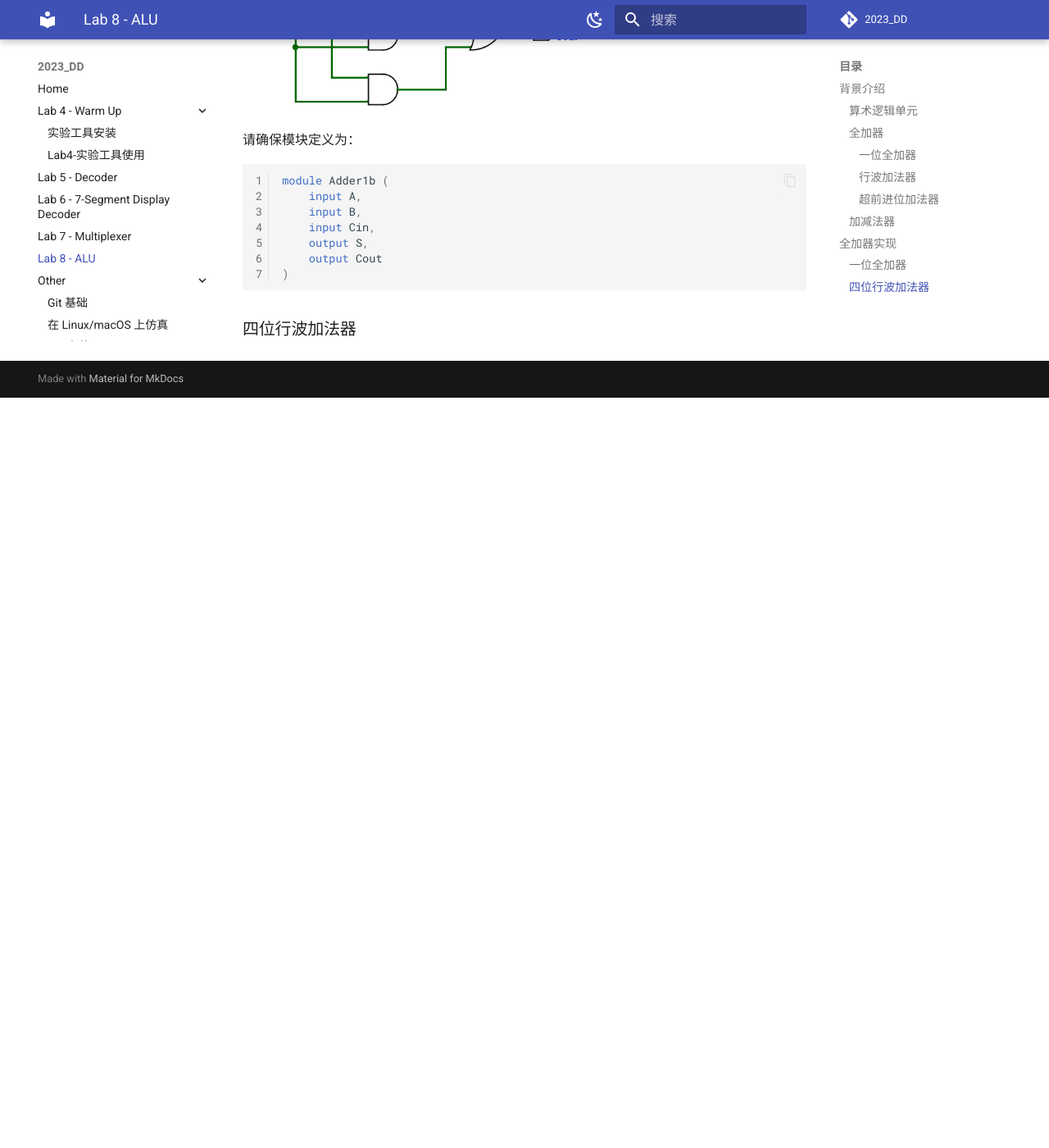
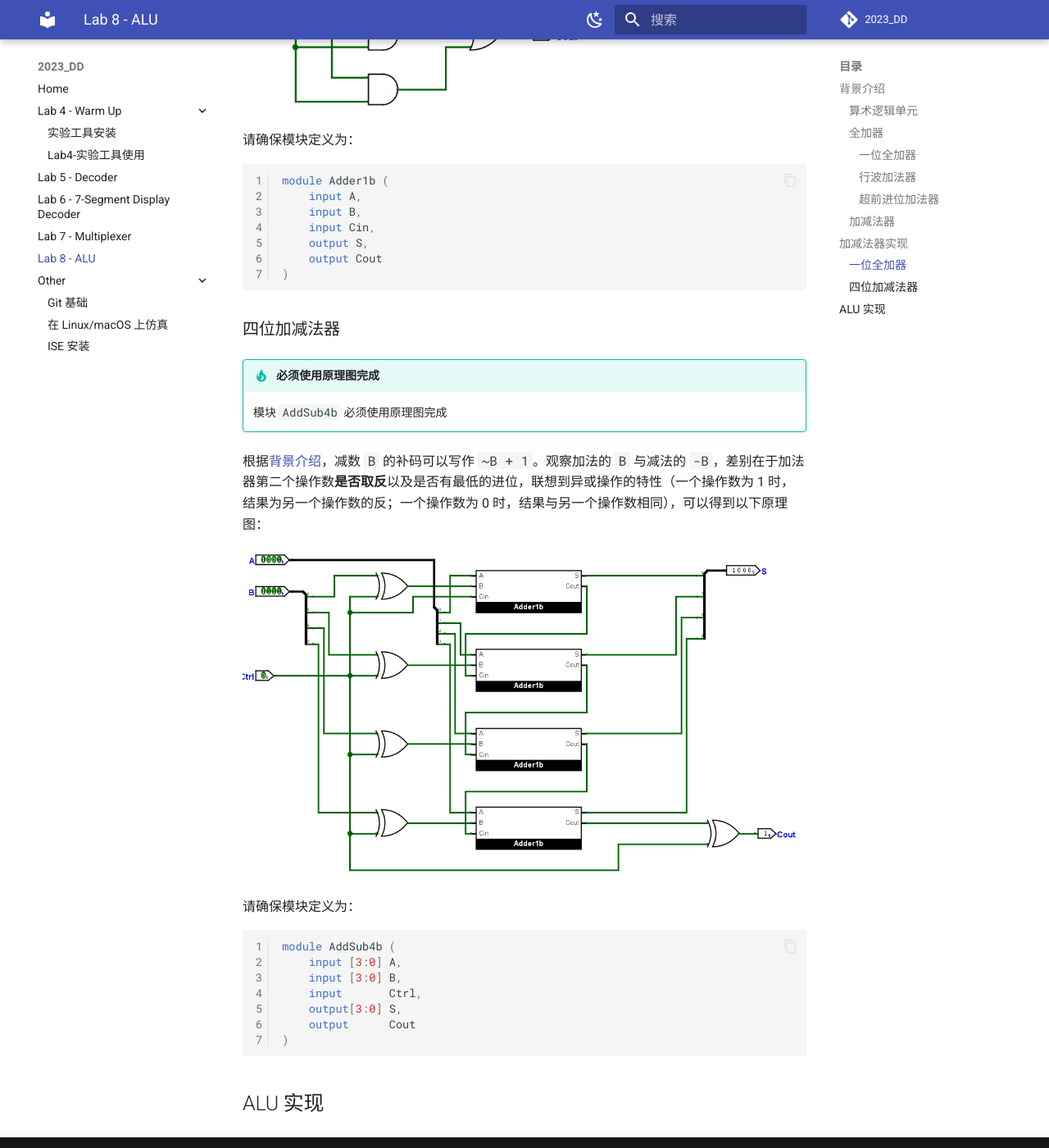
Before and after one commit to Guahao31/2023_DD, an MkDocs documentation site: the page built from docs/lab8/ALU.md, in a window 1280 px wide and 1400 px high, scrolled down 1811 px. Shown: the whole window at 82% size. Built offline with MkDocs 1.6.1 and Material for MkDocs 9.7.7, drawn with Linux system fonts in a browser that asks for light colours; a script that is not in the unit is left out; comment, search, counter and statistics services are not loaded; before the commit the page ends 2296 px from its top, so only the background shows below that.

Commit message:
update: 4-bit sub-adder

````diff
--- a/docs/lab8/ALU.md
+++ b/docs/lab8/ALU.md
@@ -35,12 +35,12 @@ $$
 
 行波加法器的组合时延会随着位宽拓展线性增加，其时延代价较大。使用超前进位加法器可以减少高位宽加法器的时延，感兴趣的同学可以查看[超前进位加法器](https://zh.wikipedia.org/zh-hans/%E5%8A%A0%E6%B3%95%E5%99%A8#%E8%B6%85%E5%89%8D%E8%BF%9B%E4%BD%8D%E5%8A%A0%E6%B3%95%E5%99%A8)。
 
-### 加减法器
+### 加减法器 {: #sub-adder}
 
 在得到全加器实现后，可以为其添加一些逻辑实现加减法器。减法 `A-B` 可以看作 `A+(-B)`，其中 `-B` 使用 `B` 的[补码](https://zh.wikipedia.org/zh-hans/%E4%BA%8C%E8%A3%9C%E6%95%B8)表示，即可使用全加器得到减法的结果。
 
 
-## 全加器实现
+## 加减法器实现
 
 ### 一位全加器
 
@@ -63,4 +63,25 @@ module Adder1b (
 )
 ```
 
-### 四位行波加法器
+### 四位加减法器
+
+!!! tip "必须使用原理图完成"
+    模块 `AddSub4b` 必须使用原理图完成
+
+根据[背景介绍](#sub-adder)，减数 `B` 的补码可以写作 `~B + 1`。观察加法的 `B` 与减法的 `-B`，差别在于加法器第二个操作数**是否取反**以及是否有最低的进位，联想到异或操作的特性（一个操作数为 1 时，结果为另一个操作数的反；一个操作数为 0 时，结果与另一个操作数相同），可以得到以下原理图：
+
+<img src="../pic/circuit_addsub.png">
+
+请确保模块定义为：
+
+```verilog linenums="1"
+module AddSub4b (
+    input [3:0] A,
+    input [3:0] B,
+    input       Ctrl,
+    output[3:0] S,
+    output      Cout
+)
+```
+
+## ALU 实现
````
Also changed, not shown: docs/lab8/pic/circuit_addsub.png (added).
